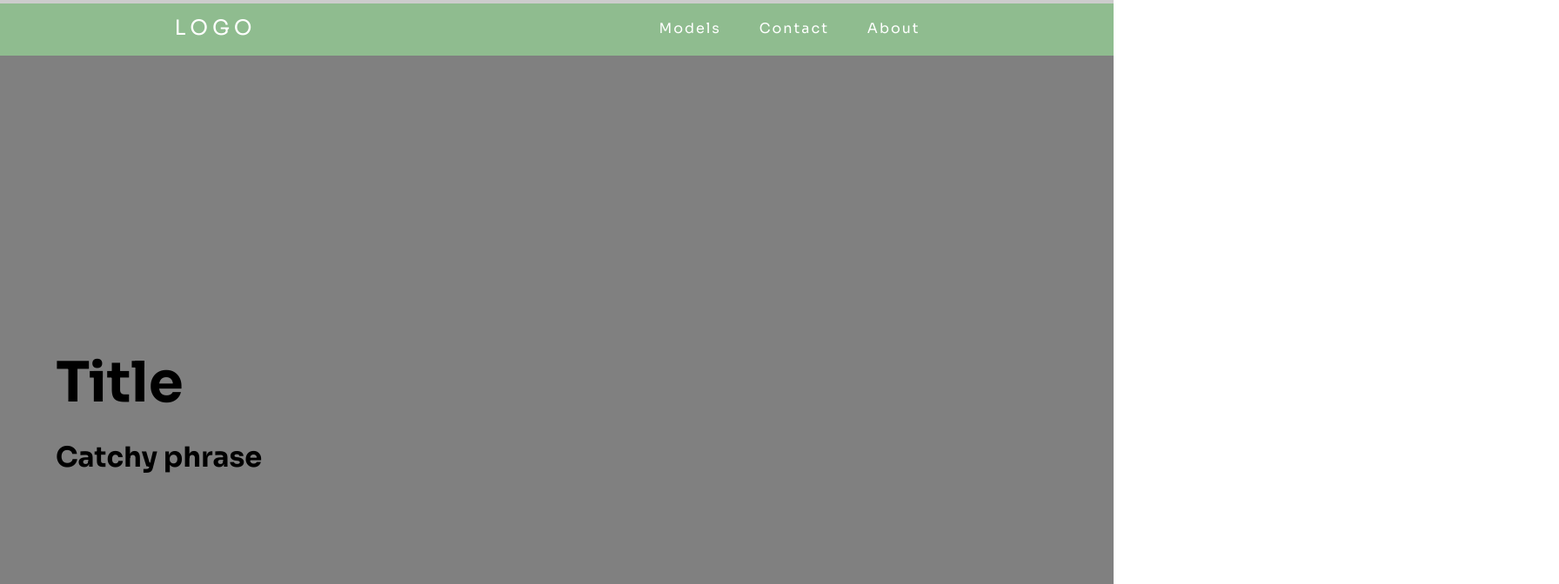
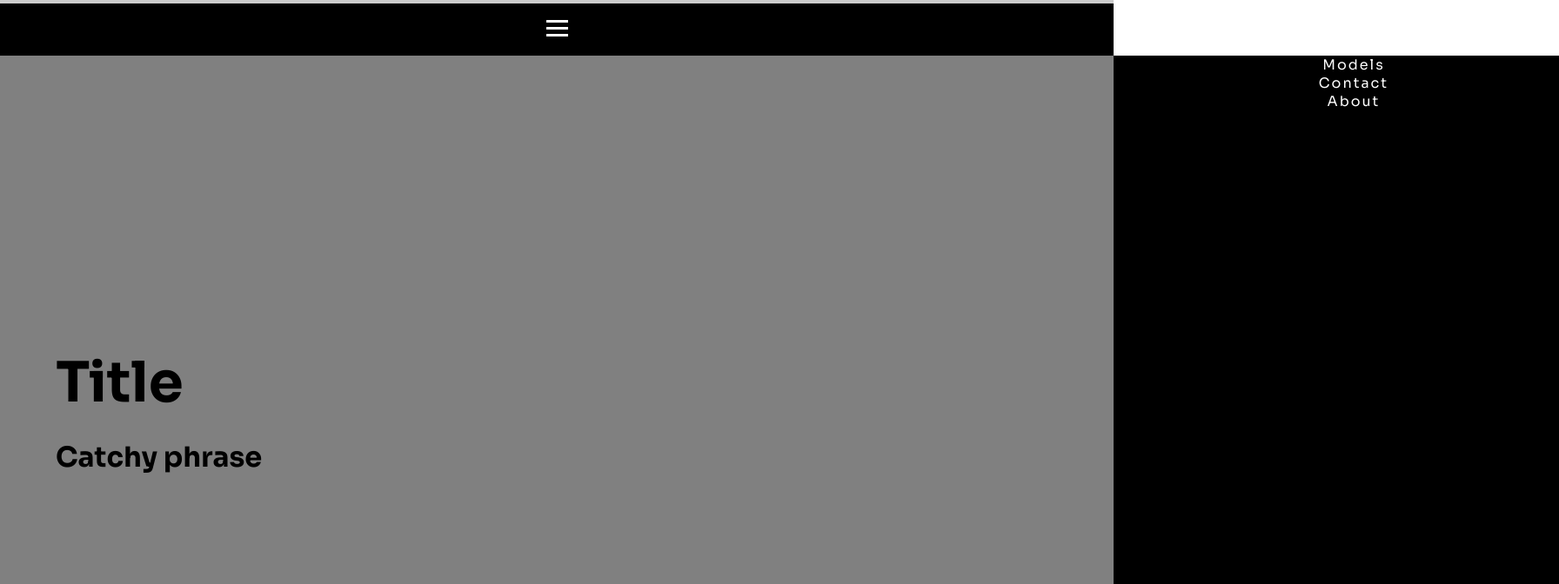
Before and after one commit to sdersen/smoove-ride, a plain HTML site: page index.html in a window 1280 px wide. Shown: the top 672 px of the page at 87% size, 1792 px wide, since content can reach past the window. Drawn offline with Linux system fonts and the light colour scheme.

Commit message:
Add minor changes to navbar

```diff
--- a/CSS/media.css
+++ b/CSS/media.css
@@ -27,7 +27,7 @@
     right: 0px;
     height: 92vh;
     top: 8vh;
-    background-color: darkseagreen;
+    background-color: black;
     display: flex;
     flex-direction: column;
     align-items: center;
--- a/CSS/nav.css
+++ b/CSS/nav.css
@@ -3,20 +3,21 @@ nav {
   justify-content: space-around;
   align-items: center;
   min-height: 8vh;
-  background-color: darkseagreen;
-}
-
-.logo {
-  color: white;
-  text-transform: uppercase;
-  letter-spacing: 5px;
-  font-size: 1.5em;
+  background-color: black;
 }
 
 .nav-links {
+  position: absolute;
+  right: 0px;
+  height: 92vh;
+  top: 8vh;
+  background-color: black;
   display: flex;
-  justify-content: space-around;
-  width: 30%;
+  flex-direction: column;
+  align-items: center;
+  width: 40%;
+  transform: translateX(100%);
+  transition: transform 0.5s ease-in;
 }
 
 .nav-links li {
@@ -33,7 +34,7 @@ nav {
 }
 
 .burger {
-  display: none;
+  display: inline-block;
 }
 
 .burger div {
--- a/CSS/style.css
+++ b/CSS/style.css
@@ -4,6 +4,10 @@
   margin: 0;
   box-sizing: border-box;
   font-family: "Sora", sans-serif;
+}
+
+body {
+  overflow: hidden;
 }
 
 .scroll-header {
--- a/index.html
+++ b/index.html
@@ -18,9 +18,6 @@
     </div>
 
     <nav>
-      <div class="logo">
-        <p>Logo</p>
-      </div>
       <ul class="nav-links">
         <li>
           <a href="#">Models</a>
```
